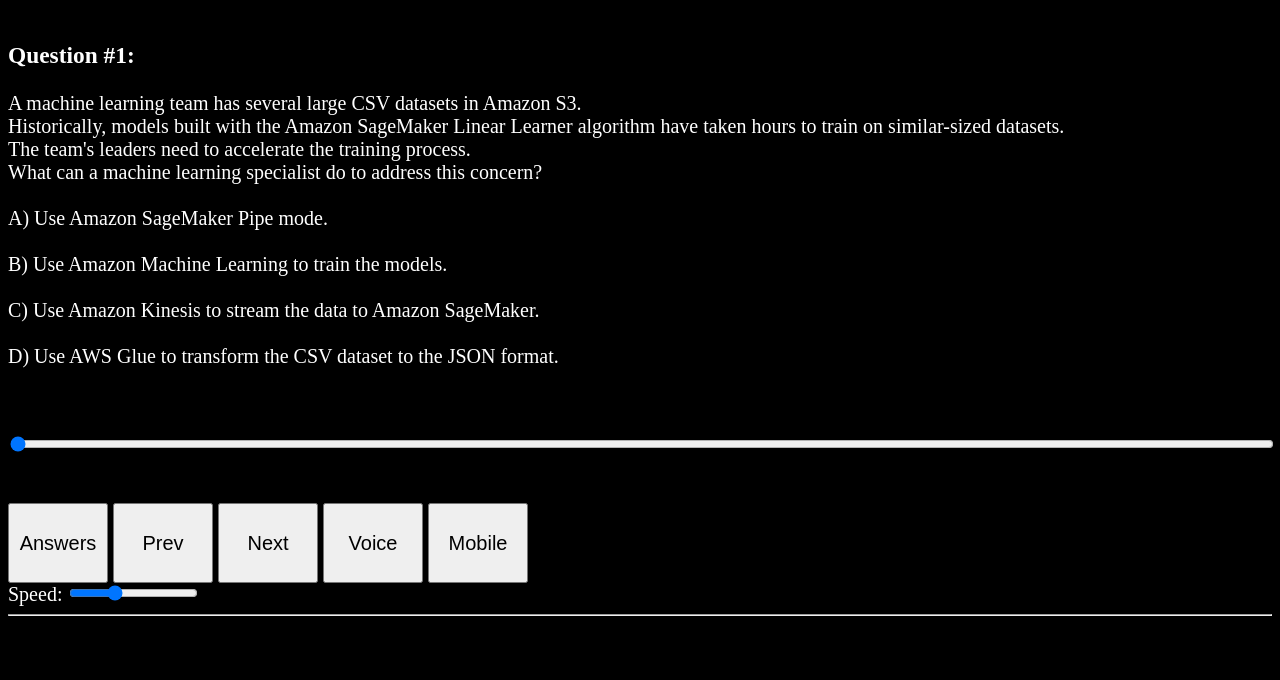
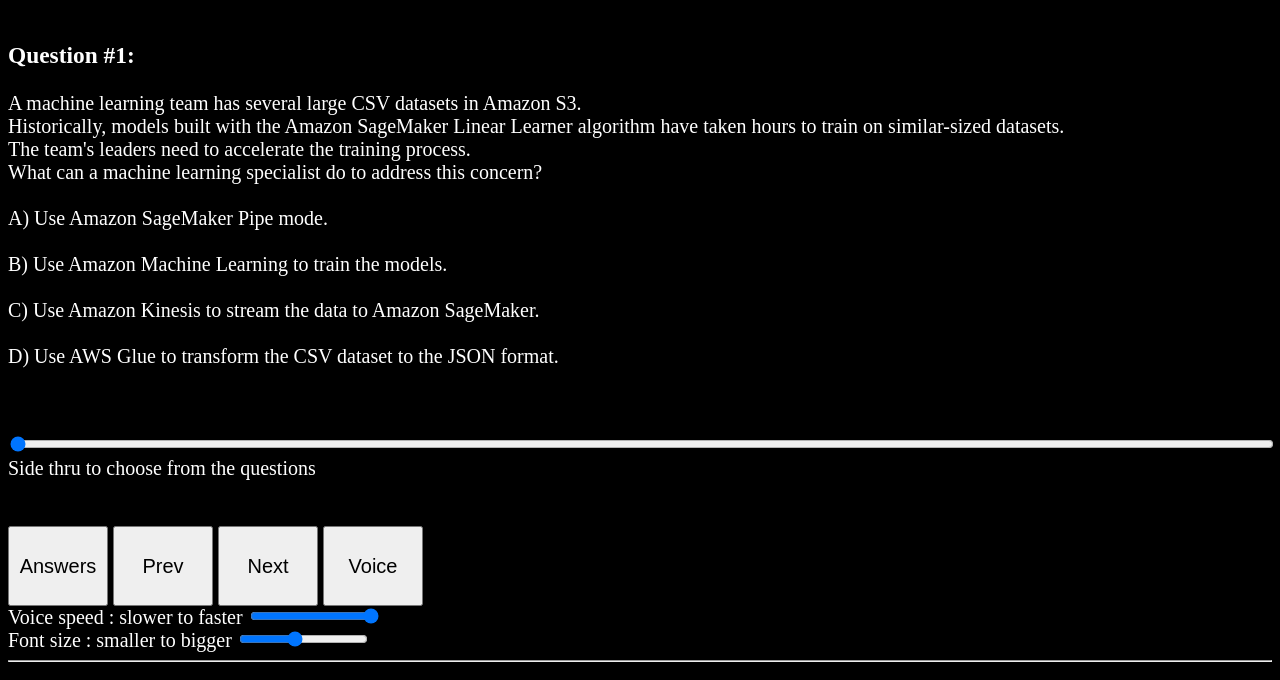
Before and after one commit to WingsMaker/exam_prep, a plain HTML site: page exam_prep.html in a window 1280 px wide. Shown: the part 120-800 px from the top of the page. Drawn offline with nearby package versions, Linux system fonts and the light colour scheme.

Commit message:
Add files via upload

```diff
--- a/exam_prep.html
+++ b/exam_prep.html
@@ -19,6 +19,7 @@
 	<div id="cht"></div>
 	<br>
 	<input type="range" min="1" max="300" value="1" id="qrng" style="width: 100%">
+	<label for="qrng">Side thru to choose from the questions</label>
 	<br>
 	<br>
 	<br>
@@ -26,10 +27,12 @@
 	<input id="prev" type="submit" value="Prev" style="height: 80px;width: 100px"/>
 	<input id="next" type="submit" value="Next" style="height: 80px;width: 100px"/>
 	<input id="voice" type="submit" value="Voice" style="height: 80px;width: 100px"/>
-	<input id="screen" type="submit" value="Mobile" style="height: 80px;width: 100px"/>
 	<br>
-	<label for="rate">Speed:</label>
+	<label for="rate">Voice speed : slower to faster</label>
 	<input type="range" min="0.5" max="2" value="1" step="0.1" id="rate" />
+	<br>
+	<label for="ratio">Font size : smaller to bigger</label>
+	<input type="range" min="1" max="8" value="4" step="1" id="ratio" />
 </div>
 <hr>
 </body>
@@ -51,13 +54,12 @@ document.getElementById("qrng").min = "1";
 document.getElementById("qrng").value = "1";
 display_content(1);
 
-
 if ( ( window.innerWidth <= 1024 ) && ( window.innerHeight <= 2048 ) ) {
-	desktop_mode = 0;
-	mobile_screen();
+	resize_screen(6);
+	document.getElementById("rate").value = 6;
 } else {
-	desktop_mode = 1;
-	desktop_screen();
+	resize_screen(4);
+	document.getElementById("rate").value = 4;
 }
 
 $(document).ready(function(){
@@ -135,6 +137,11 @@ document.getElementById("rate").oninput = function() {
 	voice.rate = r;
 }
 
+document.getElementById("ratio").oninput = function() {
+	r = document.getElementById("ratio").value;
+	resize_screen(r);
+}
+
 function display_content(ii) {
 	var fn,cht,prefix;
 	if( qnmode==0 ) {
@@ -170,47 +177,26 @@ function textToSpeech(msg) {
 	synth.speak(voice);
 }
 
-function mobile_screen() {
-	document.getElementById("exam").style.fontSize = "40px";
-	document.getElementById("viewqn").style.fontSize = "40px";
-	document.getElementById("viewqn").style.width = "180px";
-	document.getElementById("viewqn").style.height = "200px";
-	document.getElementById("prev").style.fontSize = "40px";
-	document.getElementById("prev").style.width = "150px";
-	document.getElementById("prev").style.height = "200px";
-	document.getElementById("next").style.fontSize = "40px";
-	document.getElementById("next").style.width = "150px";
-	document.getElementById("next").style.height = "200px";
-	document.getElementById("voice").style.fontSize = "40px";
-	document.getElementById("voice").style.width = "150px";
-	document.getElementById("voice").style.height = "200px";
-	document.getElementById("screen").value = "Desktop";
-	document.getElementById("screen").style.fontSize = "40px";
-	document.getElementById("screen").style.width = "180px";
-	document.getElementById("screen").style.height = "200px";
-	desktop_mode = 0;
+function resize_screen(idx) {
+	if ( idx==0 ) {
+		return;
+	}
+	document.getElementById("exam").style.fontSize = (5 * idx).toString() + "px";
+	document.getElementById("viewqn").style.fontSize = (5 * idx).toString() + "px";
+	document.getElementById("viewqn").style.width = (25 * idx).toString() + "px";
+	document.getElementById("viewqn").style.height = (20 * idx).toString() + "px";
+	document.getElementById("prev").style.fontSize = (5 * idx).toString() + "px";
+	document.getElementById("prev").style.width = (25 * idx).toString() + "px";
+	document.getElementById("prev").style.height = (20 * idx).toString() + "px";
+	document.getElementById("next").style.fontSize = (5 * idx).toString() + "px";
+	document.getElementById("next").style.width = (25 * idx).toString() + "px";
+	document.getElementById("next").style.height = (20 * idx).toString() + "px";
+	document.getElementById("voice").style.fontSize = (5 * idx).toString() + "px";
+	document.getElementById("voice").style.width = (25 * idx).toString() + "px";
+	document.getElementById("voice").style.height = (20 * idx).toString() + "px";
+	desktop_mode = 1;
 }
 
-function desktop_screen() {
-	document.getElementById("exam").style.fontSize = "20px";
-	document.getElementById("viewqn").style.fontSize = "20px";
-	document.getElementById("viewqn").style.width = "100px";
-	document.getElementById("viewqn").style.height = "80px";
-	document.getElementById("prev").style.fontSize = "20px";
-	document.getElementById("prev").style.width = "100px";
-	document.getElementById("prev").style.height = "80px";
-	document.getElementById("next").style.fontSize = "20px";
-	document.getElementById("next").style.width = "100px";
-	document.getElementById("next").style.height = "80px";
-	document.getElementById("voice").style.fontSize = "20px";
-	document.getElementById("voice").style.width = "100px";
-	document.getElementById("voice").style.height = "80px";
-	document.getElementById("screen").value = "Mobile";
-	document.getElementById("screen").style.fontSize = "20px";
-	document.getElementById("screen").style.width = "100px";
-	document.getElementById("screen").style.height = "80px";
-	desktop_mode = 1;
-}
 
 </script>
 
```
